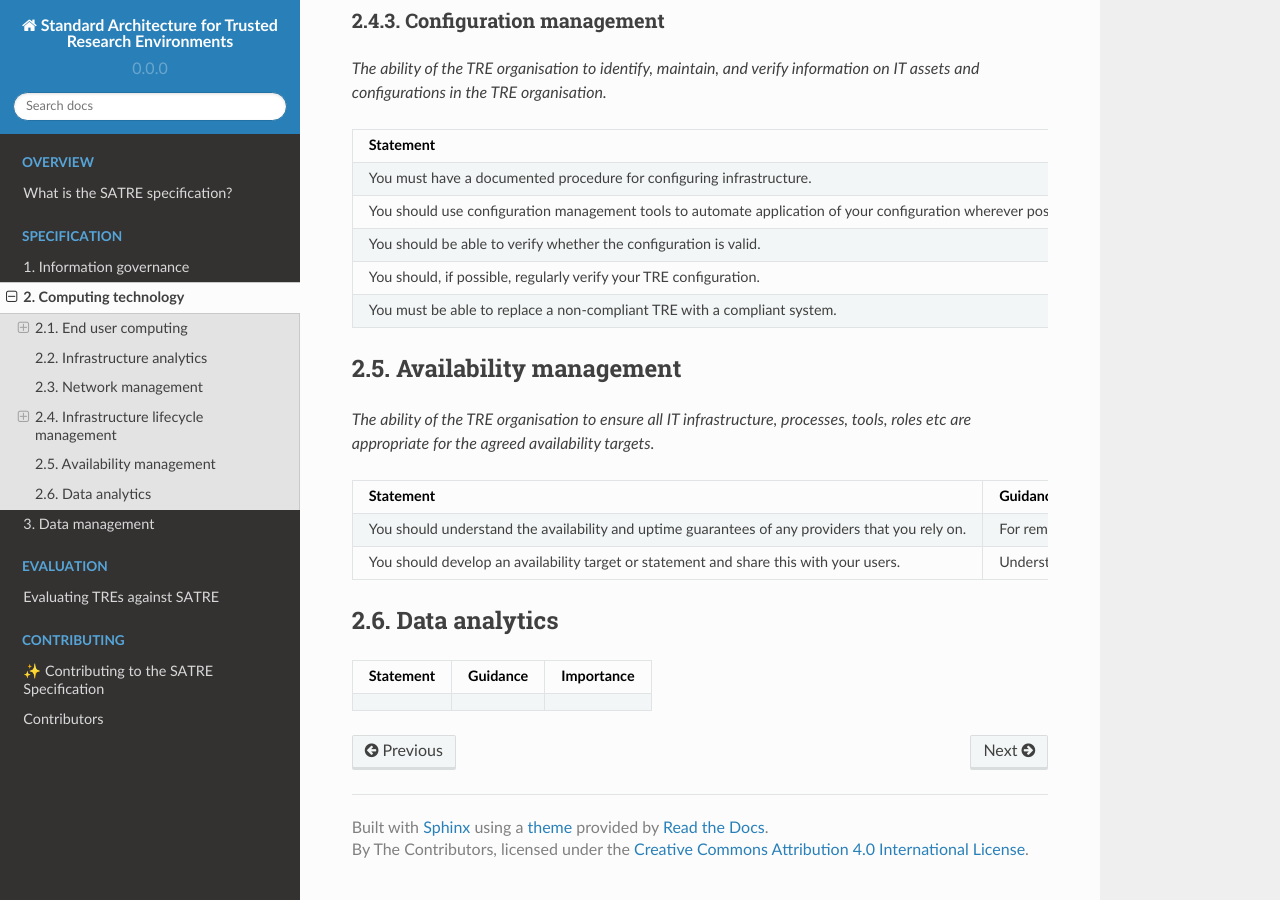
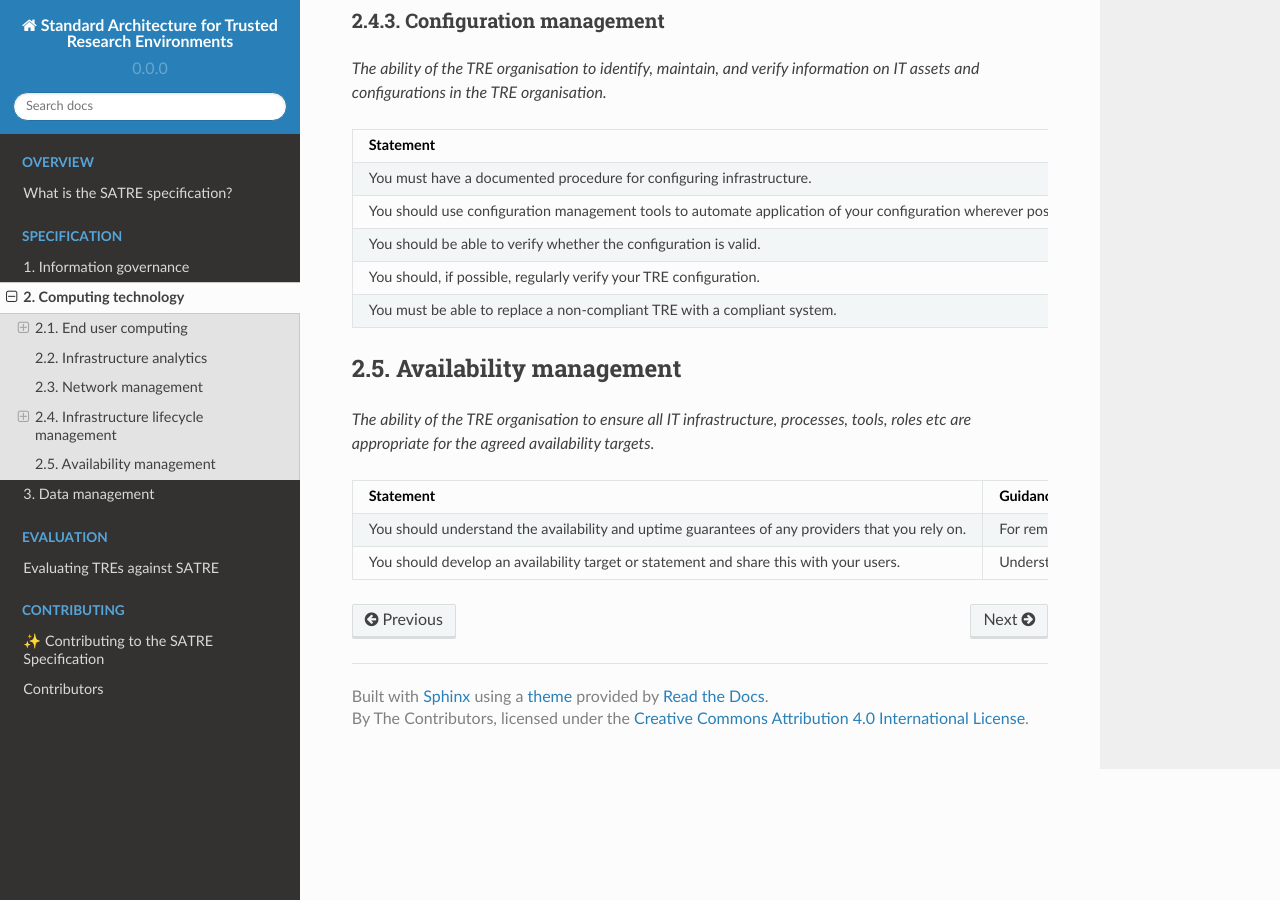
Before and after one commit to sa-tre/satre-specification, a Sphinx documentation site: the page built from docs/source/pillars/computing_technology.md, in a window 1280 px wide and 900 px high, scrolled down 3260 px. Built offline with Sphinx 7.4.7 and the Read the Docs theme 2.0.0, drawn with Linux system fonts in a browser that asks for light colours.

Commit message:
remove data analytics cap

````diff
--- a/docs/source/pillars/computing_technology.md
+++ b/docs/source/pillars/computing_technology.md
@@ -277,17 +277,3 @@ _The ability of the TRE organisation to ensure all IT infrastructure, processes,
   - Understanding how and when the TRE might be unavailable will help your projects in planning their work.
   - Recommended
 ```
-
-## Data analytics
-
-```{list-table}
-:header-rows: 1
-:name: tab-data-analytics
-
-* - Statement
-  - Guidance
-  - Importance
-* -
-  -
-  -
-```
````
